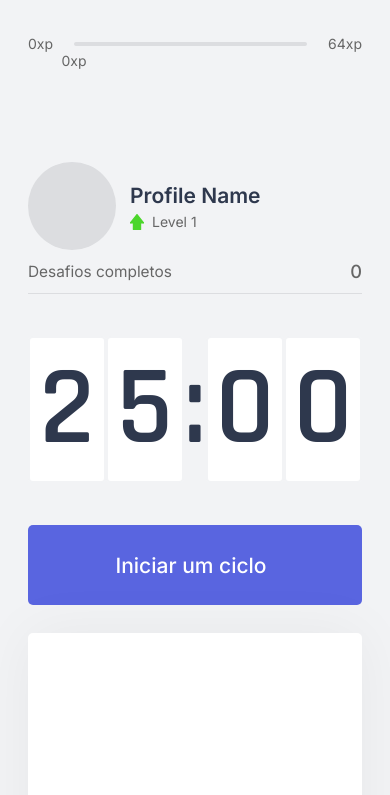
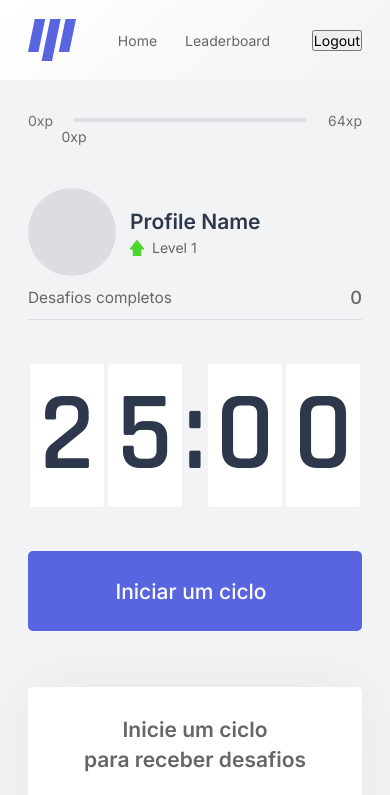
Before and after one commit to bruno0907/move-it-next, a Next.js app: page / in a window 390 px wide. Shown: the top 795 px of the page. Built offline with nearby package versions, Linux system fonts and the light colour scheme.

Commit message:
feat: added Sidebar component and media queries refactoring

```diff
--- a/src/components/Challenges/styles.ts
+++ b/src/components/Challenges/styles.ts
@@ -2,6 +2,7 @@ import styled from 'styled-components';
 
 export const Container = styled.div`
   height: 100%;
+  padding: 2rem;
   display: flex;
   align-items: center;
   justify-content: center;
--- a/src/components/ExperienceBar/styles.ts
+++ b/src/components/ExperienceBar/styles.ts
@@ -4,7 +4,7 @@ type ExperienceBar = {
   experiencePercentage: string;
 }
 
-export const Container = styled.header`
+export const Container = styled.div`
   display: flex;
   align-items: center;
   justify-content: space-between;
--- a/src/components/LevelUpModal/index.tsx
+++ b/src/components/LevelUpModal/index.tsx
@@ -4,9 +4,7 @@ import { ChallengesContext } from '../../contexts/ChallengesContext'
 import { Container, Overlay } from './styles'
 
 export const LevelUpModal = () => {
-  const { level, isLevelUpModalOpen, setIsLevelUpModalOpen } = useContext(ChallengesContext)
-
-  const handleModal = () => setIsLevelUpModalOpen(!isLevelUpModalOpen)
+  const { level, setIsLevelUpModalOpen } = useContext(ChallengesContext)
 
   return (
     <Overlay>
@@ -14,7 +12,7 @@ export const LevelUpModal = () => {
         <header>{level}</header>
         <strong>Parabéns</strong>
         <p>Você alcançou um novo nível.</p>
-        <button onClick={handleModal}>
+        <button onClick={() => setIsLevelUpModalOpen(false)}>
           <img src="/images/close.svg" alt="Fechar modal"/>
         </button>
       </Container>
--- /dev/null
+++ b/src/components/Sidebar/index.tsx
@@ -0,0 +1,18 @@
+import { Container } from './styles'
+
+const Sidebar = () => {
+  return(
+    <Container>
+      <img src="/images/logo-white.svg" alt="Move it Logo" />
+      <nav>
+        <ul>
+          <li>Home</li>
+          <li>Leaderboard</li>
+        </ul>
+      </nav>
+      <button>Logout</button>
+    </Container>
+  )
+}
+
+export default Sidebar
--- /dev/null
+++ b/src/components/Sidebar/styles.ts
@@ -0,0 +1,40 @@
+import styled from 'styled-components';
+
+export const Container = styled.div`
+  flex: 1;
+  height: 100%;
+  padding: 3rem 0;
+  display: flex;
+  flex-direction: column;
+  align-items: center;
+  justify-content: space-between;
+  background: linear-gradient(140deg, var(--white), var(--background));
+  box-shadow: 0px 0px 60px var(--background);
+  position: fixed;
+  top: 0;
+  left: 0;
+
+  @media(max-width: 695px){
+    width: 100%;
+    height: 80px;
+    flex-direction: row;
+    padding: 0 2rem;
+
+    ul{
+      display: flex;
+    }
+  }
+
+    img{}
+    nav{
+      ul{
+        list-style: none;
+
+        li{
+          margin: 1rem;
+        }
+      }
+    }
+    button{}
+
+`;
--- a/src/contexts/ChallengesContext.tsx
+++ b/src/contexts/ChallengesContext.tsx
@@ -23,7 +23,6 @@ interface IChallengesContextData{
   startNewChallenge: () => void;
   resetChallenge: () => void;
   completeChallenge: () => void;
-  handleModal: () => void;
 }
 
 interface IChallengesProvider{
@@ -59,7 +58,7 @@ export const ChallengesProvider = ({ children, ...rest }: IChallengesProvider) =
 
   const levelUp = () => {
     setLevel(level + 1)
-    setIsLevelUpModalOpen(!isLevelUpModalOpen)
+    setIsLevelUpModalOpen(true)
   }
 
   const startNewChallenge = () => {
--- a/src/pages/index.tsx
+++ b/src/pages/index.tsx
@@ -3,12 +3,13 @@ import React from "react";
 import Head from 'next/head'
 import { GetServerSideProps } from 'next'
 
+import Sidebar from "../components/Sidebar";
 import Profile from "../components/Profile";
 import CountdownTimer from "../components/CountdownTimer";
 import ExperienceBar from "../components/ExperienceBar";
 import Challenges from "../components/Challenges";
 
-import { Container, Content } from '../styles/App'
+import { Container } from '../styles/App'
 import { ChallengesProvider } from "../contexts/ChallengesContext";
 import CountdownProvider from "../contexts/CountdownContext";
 
@@ -28,21 +29,27 @@ export default function Home(props: IHome) {
       <Head>
         <title>Bem vindo ao Move.it</title>
       </Head>
+
       <Container>
+        <header>
           <ExperienceBar />
-        <Content>
+        </header>
+
+        <aside>
+          <Sidebar />
+        </aside>
 
         <CountdownProvider>
-            <aside>
+          <main>
             <Profile />
             <CountdownTimer />
-            </aside>
+          </main>
           <section>
             <Challenges />
           </section>
         </CountdownProvider>
 
-        </Content>
+
       </Container>
     </ChallengesProvider>
   )
--- a/src/styles/App.ts
+++ b/src/styles/App.ts
@@ -2,52 +2,75 @@ import styled from 'styled-components';
 
 export const Container = styled.div`
   height: 100vh;
-  max-width: 992px;
-  margin: 0 auto;
-  padding: 2.5rem 2rem;
-  display: flex;
-  flex-direction: column;
-`
+  display: grid;
+  grid-template-columns: 115px 1fr 1fr;
+  grid-template-rows: 115px 1fr 115px;
+  grid-template-areas:
+    "Sidebar ExperienceBar ExperienceBar"
+    "Sidebar Main Challenges"
+    "Sidebar . . ";
 
-export const Content = styled.div`
-  display: flex;
-  justify-content: space-between;
-  margin-top: 110px;
+  header{
+    grid-area: ExperienceBar;
+    padding: 2rem;
+    align-self: center;
+  }
 
   aside{
-    width: 40%;
+    grid-area: Sidebar;
+  }
+
+  main{
+    grid-area: Main;
+    width: 100%;
+    max-width: 465px;
+    padding: 5rem 2rem;
+    justify-self: flex-end;
     display: flex;
     flex-direction: column;
     justify-content: space-between;
   }
 
   section{
-    width: 468px;
-    height: 550px;
+    grid-area: Challenges;
+    width: 100%;
+    max-width: 465px;
+    justify-self: flex-start;
+    padding: 5rem 2rem;
   }
 
-  @media(max-width: 865px){
-    flex-direction: column;
-    align-items: center;
-    justify-content: center;
+  @media(max-width: 1090px){
+    grid-template-columns: 115px 1fr;
+    grid-template-rows: 115px 1fr 1fr;
+    grid-template-areas:
+      "Sidebar ExperienceBar"
+      "Sidebar Main"
+      "Sidebar Challenges";
 
-    aside{
-      width: 80%;
-      margin-bottom: 2rem;
+      main{
+        justify-self: center;
       }
 
       section{
-      width: 80%;
+        justify-self: center;
       }
   }
 
-  @media(max-width: 720px){
-    aside{
-      width: 100%;
+  @media(max-width: 695px){
+    grid-template-columns: 1fr;
+    grid-template-rows: 80px 80px 1fr 1fr;
+    grid-template-areas:
+      "Sidebar"
+      "ExperienceBar"
+      "Main"
+      "Challenges";
+
+      main{
+        padding: 2rem;
       }
 
       section{
-      width: 100%;
+        padding: 2rem;
       }
   }
 `
```
Also changed, not shown: public/images/logo-white.svg (added). Lines whose indentation alone changed are shown as unchanged.
